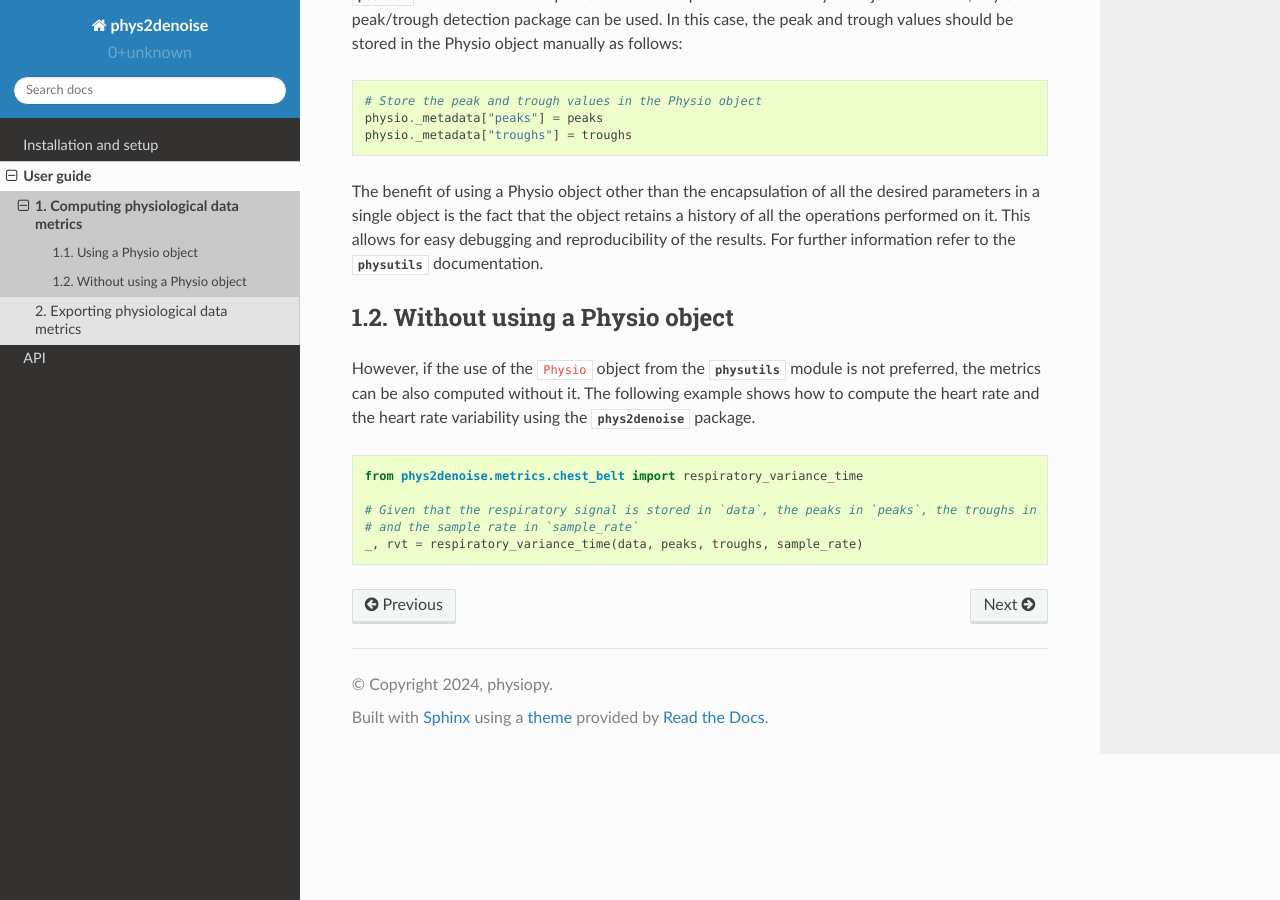
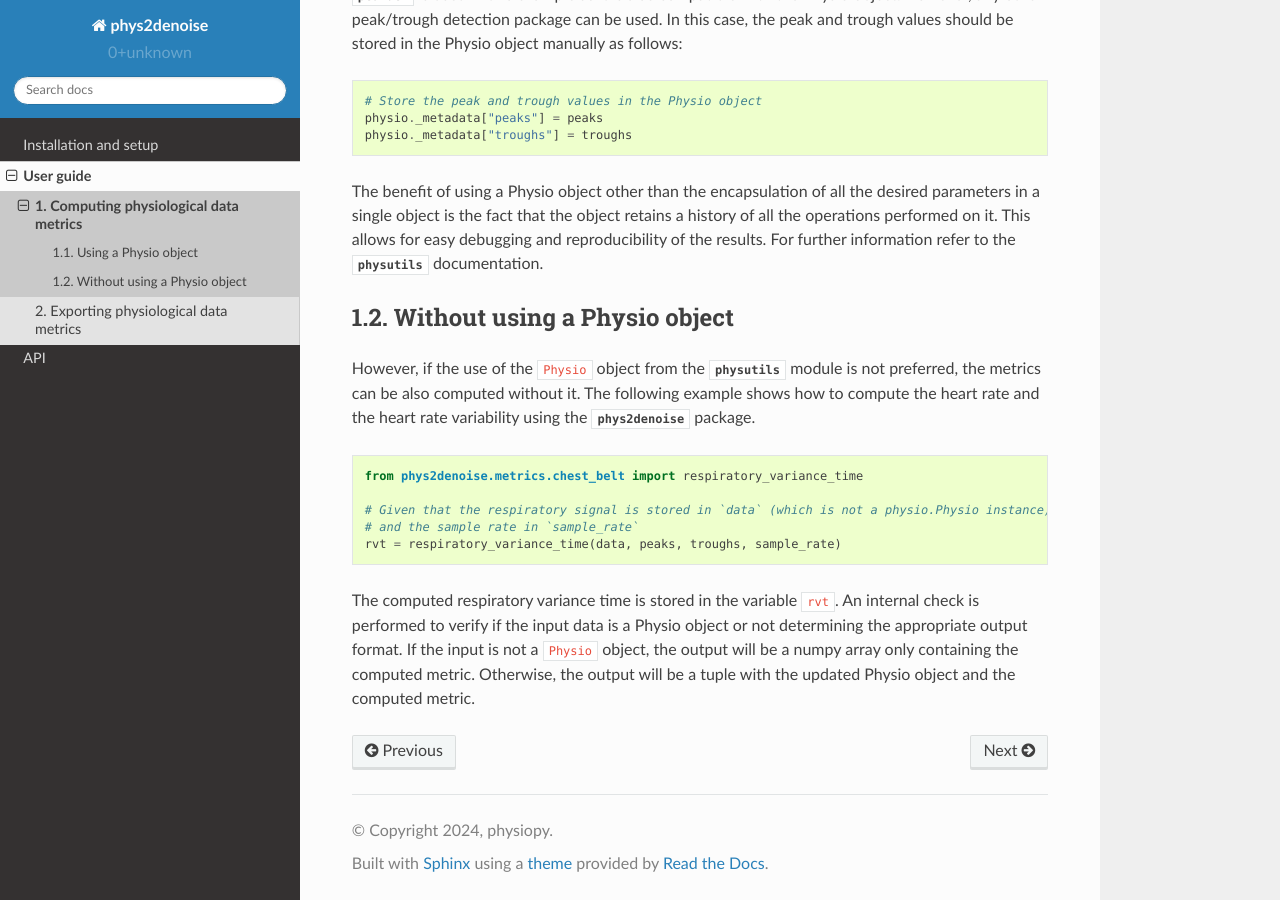
Before and after one commit to physiopy/phys2denoise, a Sphinx documentation site: the page built from docs/user_guide/metrics.rst, in a window 1280 px wide and 900 px high, scrolled down 1229 px. Built offline with Sphinx 7.4.7 and the Read the Docs theme 2.0.0, drawn with Linux system fonts in a browser that asks for light colours.

Commit message:
[docs]: Update computing metrics

```diff
--- a/docs/user_guide/metrics.rst
+++ b/docs/user_guide/metrics.rst
@@ -71,6 +71,10 @@ example shows how to compute the heart rate and the heart rate variability using
 
     from phys2denoise.metrics.chest_belt import respiratory_variance_time
 
-    # Given that the respiratory signal is stored in `data`, the peaks in `peaks`, the troughs in `troughs`
+    # Given that the respiratory signal is stored in `data` (which is not a physio.Physio instance), the peaks in `peaks`, the troughs in `troughs`
     # and the sample rate in `sample_rate`
-    _, rvt = respiratory_variance_time(data, peaks, troughs, sample_rate)
+    rvt = respiratory_variance_time(data, peaks, troughs, sample_rate)
+
+The computed respiratory variance time is stored in the variable ``rvt``. An internal check is performed to verify if the input data is a Physio object or not
+determining the appropriate output format. If the input is not a ``Physio`` object, the output will be a numpy array only containing the computed metric. Otherwise,
+the output will be a tuple with the updated Physio object and the computed metric.
```
